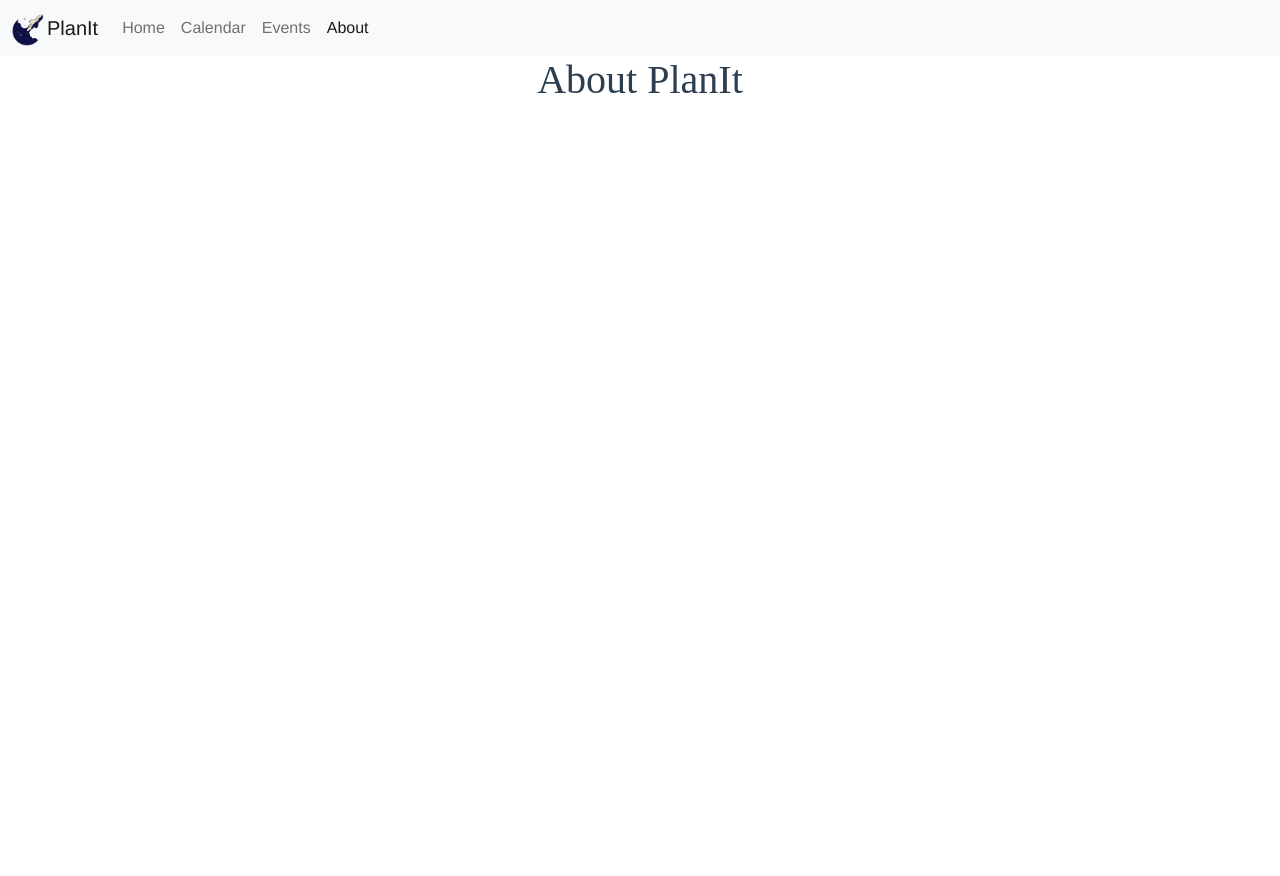
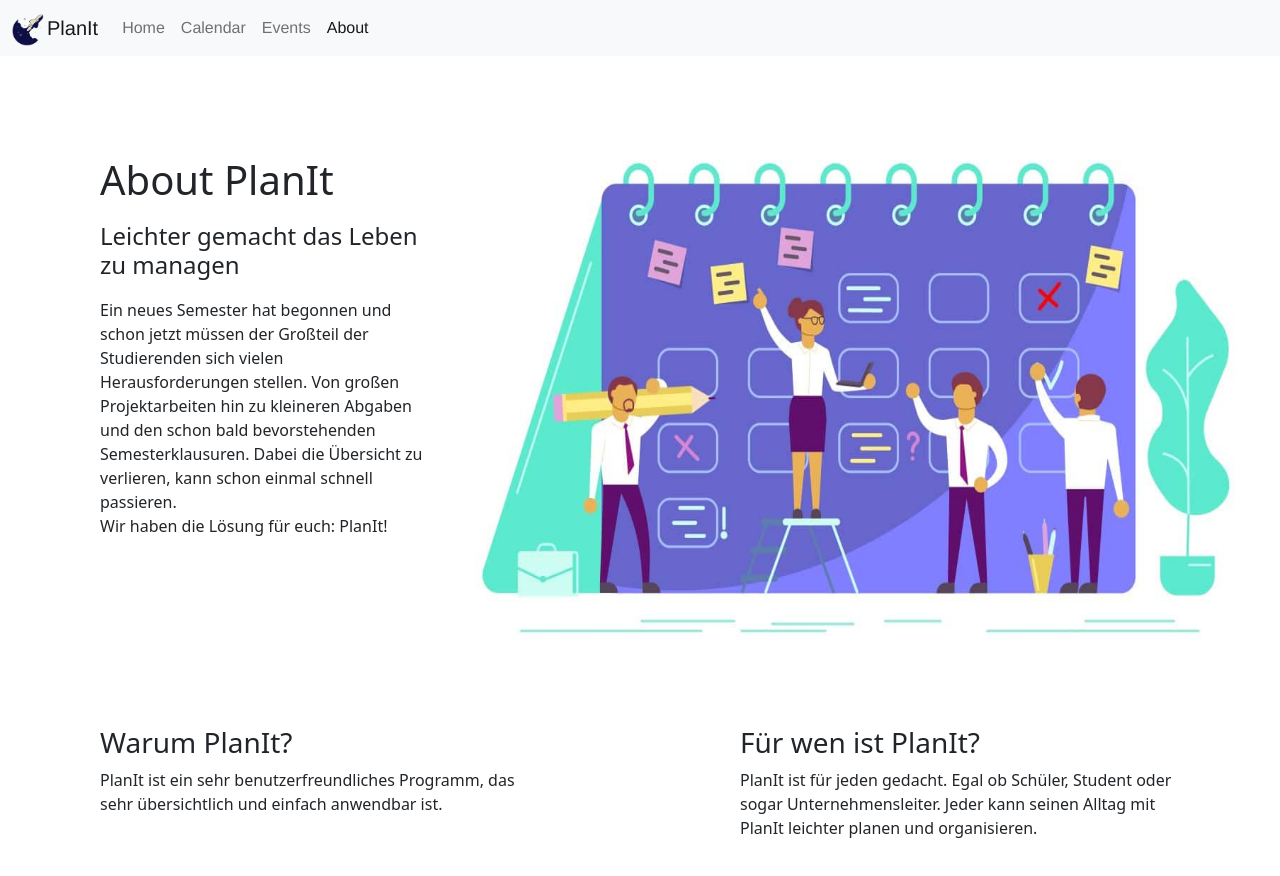
Before and after one commit to Eyad-Wahdan/PlanIt-Frontend, a Vue app: page /about in a window 1280 px wide. Shown: the top 876 px of the page. Before the commit the page ends 800 px from the top, so only its background shows below. Built offline with nearby package versions, Linux system fonts and the light colour scheme.

Commit message:
add aboute page

```diff
--- a/src/views/About.vue
+++ b/src/views/About.vue
@@ -1,5 +1,70 @@
+<style>
+.wrapper {
+  max-width: 90%;
+  padding: 100px 20px 100px 100px;
+  text-align: left;
+}
+
+.heading_2 {
+  padding-top: 10px;
+}
+
+.paragraph {
+  max-width: 45%;
+  padding-top: 10px;
+}
+
+.warum_planit {
+  max-width: 50%;
+  padding: 20px 100px 100px;
+  text-align: left;
+}
+
+.für_wen {
+  max-width: 50%;
+  padding: 20px 100px 100px;
+  text-align: left;
+}
+
+.box {
+  margin-top: 20px;
+  display: flex;
+  flex-direction: row;
+  width: 100%;
+}
+
+.picture {
+  height: auto;
+}
+</style>
+
 <template>
-  <div class="about">
-    <h1 style="font-family:'Times New Roman',serif">About PlanIt</h1>
+  <body>
+  <div class="picture">
+    <img src="../assets/planen.jpg" height="650" width="850" alt="Bild" style="float:right">
   </div>
+  <section class="wrapper">
+    <div>
+      <h1> About PlanIt</h1>
+      <h4 class="heading_2"> Leichter gemacht das Leben zu managen</h4>
+      <p class="paragraph">Ein neues Semester hat begonnen und schon jetzt müssen der Großteil der Studierenden sich
+        vielen Herausforderungen stellen.
+        Von großen Projektarbeiten hin zu kleineren Abgaben und den schon bald bevorstehenden Semesterklausuren.
+        Dabei die Übersicht zu verlieren, kann schon einmal schnell passieren.
+        <br>
+        Wir haben die Lösung für euch: PlanIt!</p>
+    </div>
+  </section>
+  <div class="box">
+    <div class="warum_planit">
+      <h3>Warum PlanIt?</h3>
+      <p>PlanIt ist ein sehr benutzerfreundliches Programm, das sehr übersichtlich und einfach anwendbar ist.</p>
+    </div>
+    <div class="für_wen">
+      <h3>Für wen ist PlanIt?</h3>
+      <p>PlanIt ist für jeden gedacht. Egal ob Schüler, Student oder sogar Unternehmensleiter. Jeder kann seinen Alltag
+        mit PlanIt leichter planen und organisieren.</p>
+    </div>
+  </div>
+  </body>
 </template>
```
Also changed, not shown: src/assets/planen.jpg (added).
